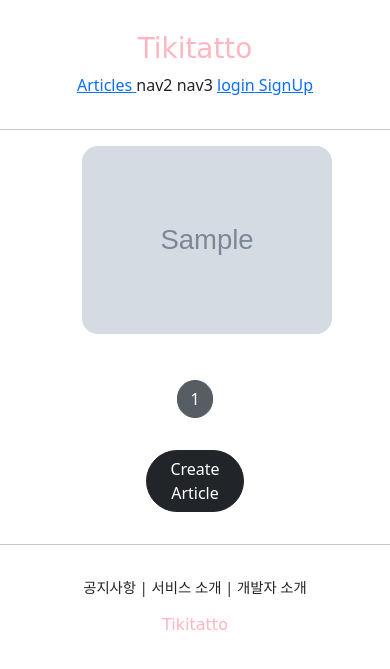
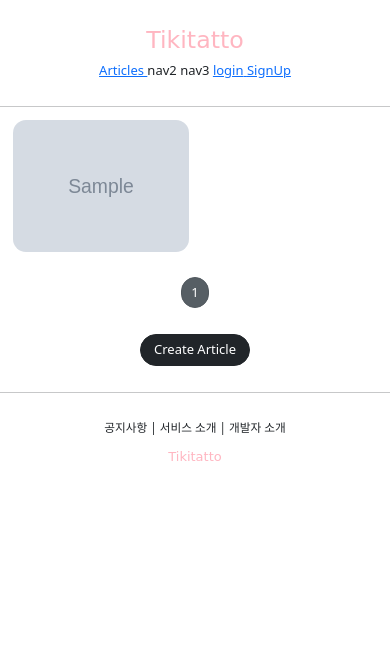
Before and after one commit to ChaeyunHan/tikitattoo_community, a Django app: page /articles/list/ in a window 390 px wide. Shown: the top 669 px of the page. Run offline with Django 3.2, Linux system fonts and the light colour scheme; tables that the repository leaves empty hold one stand-in row (values such as "Sample post"); grey boxes marked "Sample" are stand-in pictures; some libraries are stand-ins or nearby versions; some web fonts are replaced.

Commit message:
Mobile debugging, Reactive layout

```diff
--- a/articleapp/templates/articleapp/list.html
+++ b/articleapp/templates/articleapp/list.html
@@ -4,9 +4,18 @@
 {% block content %}
 
 <style>
+
+    .container {
+        padding: 0;
+        margin: 0, auto;
+    }
+
+    .container a{
+        width: 45%;
+        max-width: 250px;
+    }
+
     .container div {
-    width: 250px;
-    background-color: antiquewhite;
     display: flex;
     justify-content: center;
     align-items: center;
@@ -37,7 +46,7 @@
     {% include 'snippets/pagination.html' with page_obj=page_obj %}
 
     <div style="text-align: center;">
-        <a href="{% url 'articleapp:create' %}" class="btn btn-dark rounded-pill col-3 mt-3 mb-3">
+        <a href="{% url 'articleapp:create' %}" class="btn btn-dark rounded-pill mt-3 mb-3 px-3">
             Create Article
         </a>
     </div>
--- a/static/base.css
+++ b/static/base.css
@@ -17,3 +17,9 @@
     text-align:center;
     margin: 2rem 0;
 }
+
+@media screen and (max-width:500px) {
+    html {
+        font-size: 13px;
+    }
+}
--- a/static/js/magicgrid.js
+++ b/static/js/magicgrid.js
@@ -277,7 +277,7 @@ MagicGrid.prototype.listen = function listen () {
 let magicGrid = new MagicGrid({
     container: '.container',
     animate: true,
-    gutter: 30,
+    gutter: 12,
     static: true,
     useMin: true
   });
--- a/templates/head.html
+++ b/templates/head.html
@@ -2,6 +2,7 @@
 
 <head>
     <meta charset="UTF-8">
+    <meta name="viewport" content="width=device-width, initial-scale=1, shrink-to-fit=no">
     <title>Tikitattoo</title>
 
     <!-- BOOTSTRAP LINK -->
```
